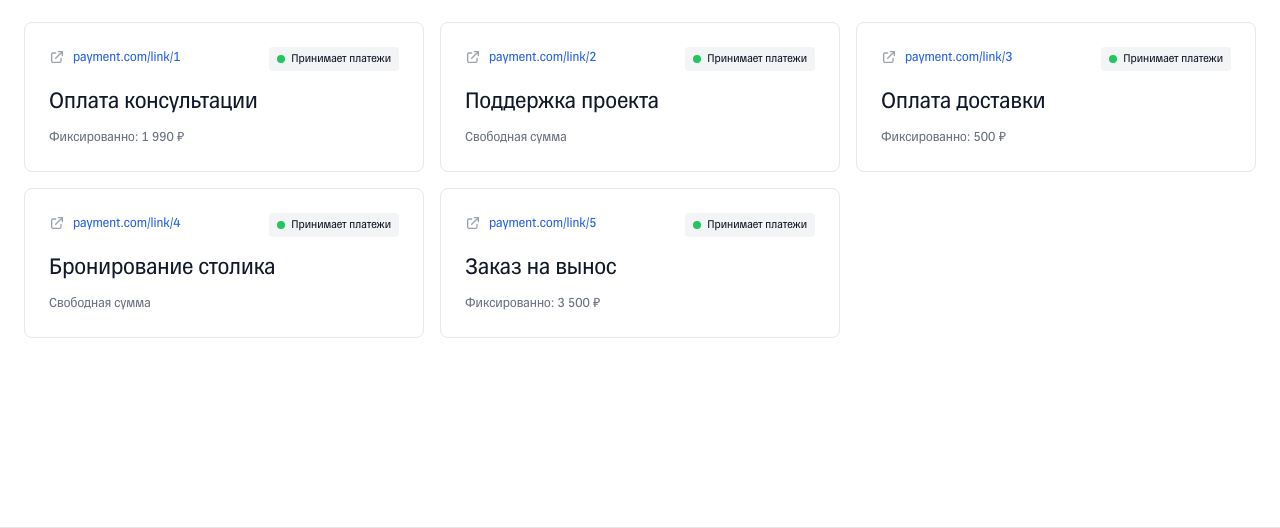
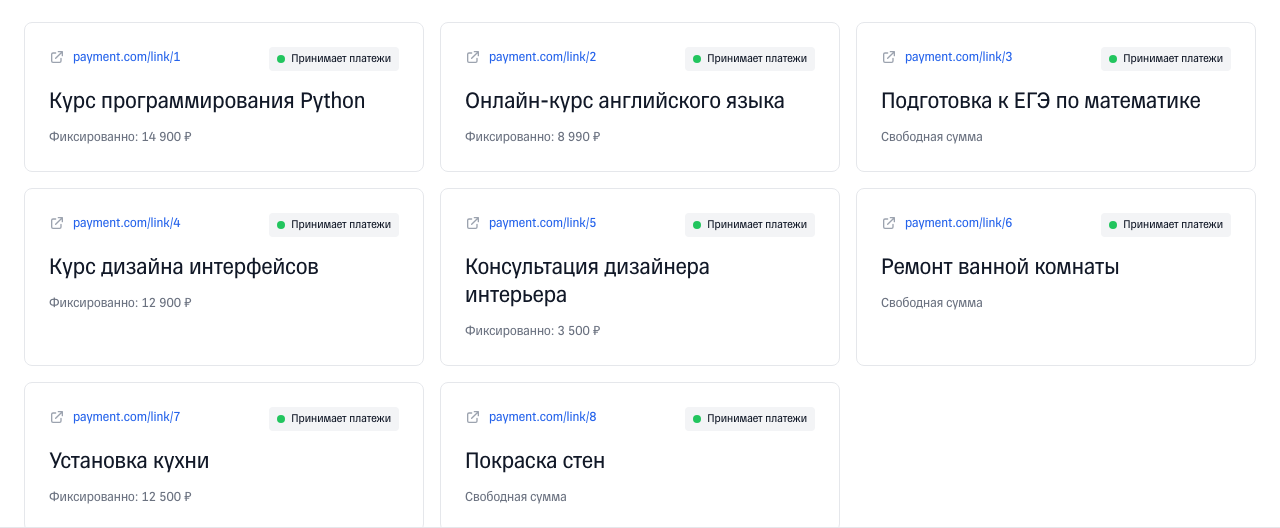
Before and after one commit to markapalishn/payment-link-mvp, a plain HTML site: page index.html in a window 1280 px wide. Shown: the part 273-801 px from the top of the page. Drawn offline with nearby package versions, Linux system fonts and the light colour scheme.

Commit message:
Обновление статусов и mock-данных: хардкод 'Принимает платежи', добавлены 8 ссылок для сегментов 'Онлайн Образование' и 'Дом и Ремонт'

```diff
--- a/index.html
+++ b/index.html
@@ -378,7 +378,7 @@
     <script>
         // State management
         // Check for data version to ensure demo data is loaded
-        const DATA_VERSION = '2.1'; // Increment this when demo data changes
+        const DATA_VERSION = '3.0'; // Increment this when demo data changes
         const storedVersion = localStorage.getItem('paymentLinksVersion');
         let links = [];
 
@@ -400,29 +400,31 @@
         // Mock data on first load - load demo data if localStorage is empty
         if (links.length === 0) {
             links = [
+                // Онлайн Образование - 4 ссылки
                 {
                     id: '1',
-                    title: 'Оплата консультации',
-                    merchantName: 'Суши-бар Сакура',
+                    title: 'Курс программирования Python',
+                    merchantName: 'Онлайн Школа IT',
                     amountMode: 'fixed',
-                    fixedAmount: 1990,
-                    description: 'Оплата консультации',
+                    fixedAmount: 14900,
+                    description: 'Комплексный онлайн-курс по программированию на Python с нуля до уровня разработчика. Включает практические задания, проекты и сертификат об окончании.',
                     status: 'ready',
                     url: 'payment.com/link/1',
                     qrDataUrl: '',
-                    collectEmail: false,
-                    emailRequired: false,
-                    collectPhone: false,
+                    collectEmail: true,
+                    emailRequired: true,
+                    collectPhone: true,
                     phoneRequired: false,
                     createdAt: new Date(Date.now() - 7 * 24 * 60 * 60 * 1000).toISOString(),
                     updatedAt: new Date(Date.now() - 2 * 24 * 60 * 60 * 1000).toISOString()
                 },
                 {
                     id: '2',
-                    title: 'Поддержка проекта',
-                    merchantName: 'Рыбный рынок',
-                    amountMode: 'free',
-                    description: 'Поддержка проекта',
+                    title: 'Онлайн-курс английского языка',
+                    merchantName: 'Лингва Академия',
+                    amountMode: 'fixed',
+                    fixedAmount: 8990,
+                    description: 'Интерактивный курс английского языка для всех уровней. Групповые и индивидуальные занятия с носителями языка, доступ к платформе на 6 месяцев.',
                     status: 'ready',
                     url: 'payment.com/link/2',
                     qrDataUrl: '',
@@ -435,16 +437,15 @@
                 },
                 {
                     id: '3',
-                    title: 'Оплата доставки',
-                    merchantName: 'Морепродукты Дельфин',
-                    amountMode: 'fixed',
-                    fixedAmount: 500,
-                    description: 'Оплата доставки свежих морепродуктов',
+                    title: 'Подготовка к ЕГЭ по математике',
+                    merchantName: 'Учебный Центр "Отличник"',
+                    amountMode: 'free',
+                    description: 'Индивидуальная подготовка к ЕГЭ по математике. Персональный план обучения, разбор всех типов задач, пробные экзамены и консультации с опытными преподавателями.',
                     status: 'ready',
                     url: 'payment.com/link/3',
                     qrDataUrl: '',
                     collectEmail: true,
-                    emailRequired: false,
+                    emailRequired: true,
                     collectPhone: true,
                     phoneRequired: true,
                     createdAt: new Date(Date.now() - 3 * 24 * 60 * 60 * 1000).toISOString(),
@@ -452,27 +453,29 @@
                 },
                 {
                     id: '4',
-                    title: 'Бронирование столика',
-                    merchantName: 'Суши-бар Сакура',
-                    amountMode: 'free',
-                    description: 'Предоплата за бронирование столика',
+                    title: 'Курс дизайна интерфейсов',
+                    merchantName: 'Дизайн Мастерская',
+                    amountMode: 'fixed',
+                    fixedAmount: 12900,
+                    description: 'Профессиональный курс по UI/UX дизайну. Изучение Figma, создание прототипов, работа с типографикой и цветом. Портфолио из 5 реальных проектов.',
                     status: 'ready',
                     url: 'payment.com/link/4',
                     qrDataUrl: '',
-                    collectEmail: false,
+                    collectEmail: true,
                     emailRequired: false,
                     collectPhone: true,
                     phoneRequired: false,
                     createdAt: new Date(Date.now() - 1 * 24 * 60 * 60 * 1000).toISOString(),
                     updatedAt: new Date().toISOString()
                 },
+                // Дом и Ремонт - 4 ссылки
                 {
                     id: '5',
-                    title: 'Заказ на вынос',
-                    merchantName: 'Рыбный рынок',
+                    title: 'Консультация дизайнера интерьера',
+                    merchantName: 'Студия "Идеальный Дом"',
                     amountMode: 'fixed',
                     fixedAmount: 3500,
-                    description: 'Оплата заказа на вынос',
+                    description: 'Профессиональная консультация дизайнера по планированию интерьера вашего дома. План расстановки мебели, подбор цветовой схемы и рекомендации по материалам.',
                     status: 'ready',
                     url: 'payment.com/link/5',
                     qrDataUrl: '',
@@ -482,6 +485,55 @@
                     phoneRequired: true,
                     createdAt: new Date(Date.now() - 10 * 24 * 60 * 60 * 1000).toISOString(),
                     updatedAt: new Date(Date.now() - 8 * 24 * 60 * 60 * 1000).toISOString()
+                },
+                {
+                    id: '6',
+                    title: 'Ремонт ванной комнаты',
+                    merchantName: 'Ремонт Профи',
+                    amountMode: 'free',
+                    description: 'Комплексный ремонт ванной комнаты под ключ. Демонтаж старых покрытий, замена сантехники, укладка плитки, установка смесителей. Гарантия 2 года.',
+                    status: 'ready',
+                    url: 'payment.com/link/6',
+                    qrDataUrl: '',
+                    collectEmail: true,
+                    emailRequired: true,
+                    collectPhone: true,
+                    phoneRequired: true,
+                    createdAt: new Date(Date.now() - 8 * 24 * 60 * 60 * 1000).toISOString(),
+                    updatedAt: new Date(Date.now() - 6 * 24 * 60 * 60 * 1000).toISOString()
+                },
+                {
+                    id: '7',
+                    title: 'Установка кухни',
+                    merchantName: 'Кухни Мастер',
+                    amountMode: 'fixed',
+                    fixedAmount: 12500,
+                    description: 'Установка готовой кухни нашими специалистами. Выезд на замер, профессиональный монтаж мебели, подключение техники и сборка. Бесплатная доставка.',
+                    status: 'ready',
+                    url: 'payment.com/link/7',
+                    qrDataUrl: '',
+                    collectEmail: true,
+                    emailRequired: false,
+                    collectPhone: true,
+                    phoneRequired: true,
+                    createdAt: new Date(Date.now() - 6 * 24 * 60 * 60 * 1000).toISOString(),
+                    updatedAt: new Date(Date.now() - 4 * 24 * 60 * 60 * 1000).toISOString()
+                },
+                {
+                    id: '8',
+                    title: 'Покраска стен',
+                    merchantName: 'Ремонт Быстро',
+                    amountMode: 'free',
+                    description: 'Качественная покраска стен в квартире или доме. Подготовка поверхностей, грунтовка, нанесение краски в 2 слоя. Работаем аккуратно, защищаем мебель.',
+                    status: 'ready',
+                    url: 'payment.com/link/8',
+                    qrDataUrl: '',
+                    collectEmail: false,
+                    emailRequired: false,
+                    collectPhone: true,
+                    phoneRequired: true,
+                    createdAt: new Date(Date.now() - 4 * 24 * 60 * 60 * 1000).toISOString(),
+                    updatedAt: new Date(Date.now() - 2 * 24 * 60 * 60 * 1000).toISOString()
                 }
             ];
             selectedLinkId = links[0].id;
@@ -640,9 +692,8 @@
 
             container.innerHTML = links.map(link => {
                 const actualLink = links.find(l => l.id === link.id) || link;
-                const isActive = actualLink.status === 'ready';
-                const statusColor = isActive ? 'bg-green-500' : 'bg-red-500';
-                const statusText = isActive ? 'Принимает платежи' : 'Снята с публикации';
+                const statusColor = 'bg-green-500';
+                const statusText = 'Принимает платежи';
                 const amountText = actualLink.amountMode === 'fixed'
                     ? 'Фиксированно: ' + (actualLink.fixedAmount || 0).toLocaleString('ru-RU') + ' ₽'
                     : 'Свободная сумма';
```
